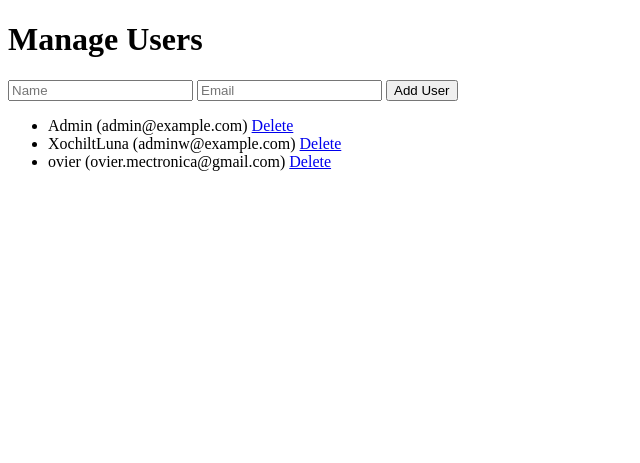
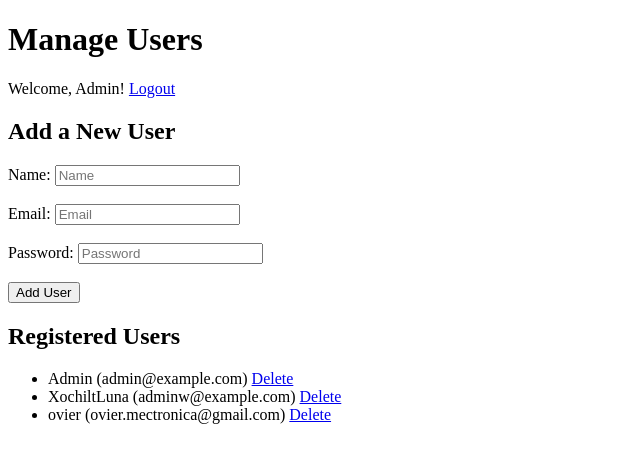
Before and after one commit to ovier-oh/server1.0V, a Flask app: page / in a window 1280 px wide. Shown: the top 463 px of the page, without its empty margins (0-640 px from the left). Run offline with Flask 3, Linux system fonts and the light colour scheme; a user stored in the database is signed in; data comes from the database, SQL or seed files in the repository; both versions use the stored data as it was after the commit.

Commit message:
arreglando bugs y haciendo pruebas

```diff
--- a/server.py
+++ b/server.py
@@ -40,14 +40,23 @@ def index():
 @app.route('/add', methods=['POST'])
 @login_required
 def add_user():
-    if current_user.is_authenticated:
-        name = request.form['name']
-        email = request.form['email']
-        password = generate_password_hash(request.form['password'], method='pbkdf2:sha256')
-        new_user = User(name=name, email=email, password=password)
-        db.session.add(new_user)
-        db.session.commit()
-        flash('User added successfully')
+    name = request.form['name']
+    email = request.form['email']
+
+    # Verificar si el email ya existe
+    existing_user = User.query.filter_by(email=email).first()
+    if existing_user:
+        flash(f'The email {email} is already registered. Please use a different email.')
+        return redirect(url_for('index'))
+
+    # Si el email no existe, se procede a agregar el nuevo usuario
+    password = generate_password_hash(request.form['password'], method='pbkdf2:sha256')
+    new_user = User(name=name, email=email, password=password)
+
+    db.session.add(new_user)
+    db.session.commit()
+    flash('User added successfully!')
+
     return redirect(url_for('index'))
 
 
--- a/templates/index.html
+++ b/templates/index.html
@@ -3,22 +3,50 @@
 <head>
     <meta charset="UTF-8">
     <meta name="viewport" content="width=device-width, initial-scale=1.0">
-    <title>User Management</title>
+    <title>Admin - Manage Users</title>
 </head>
 <body>
     <h1>Manage Users</h1>
+
+    <!-- Bienvenida al administrador -->
+    <p>Welcome, {{ current_user.name }}! <a href="/logout">Logout</a></p>
+
+    <!-- Formulario para agregar nuevos usuarios -->
+    <h2>Add a New User</h2>
     <form action="/add" method="POST">
-        <input type="text" name="name" placeholder="Name" required>
-        <input type="email" name="email" placeholder="Email" required>
+        <label for="name">Name:</label>
+        <input type="text" id="name" name="name" placeholder="Name" required><br><br>
+
+        <label for="email">Email:</label>
+        <input type="email" id="email" name="email" placeholder="Email" required><br><br>
+
+        <label for="password">Password:</label>
+        <input type="password" id="password" name="password" placeholder="Password" required><br><br>
+
         <button type="submit">Add User</button>
     </form>
 
+    <!-- Mostrar lista de usuarios existentes -->
+    <h2>Registered Users</h2>
     <ul>
         {% for user in users %}
-        <li>{{ user.name }} ({{ user.email }})
+        <li>
+            {{ user.name }} ({{ user.email }})
+            <!-- Enlace para eliminar usuarios -->
             <a href="/delete/{{ user.id }}">Delete</a>
         </li>
         {% endfor %}
     </ul>
+
+    <!-- Mensajes de éxito o error -->
+    {% with messages = get_flashed_messages() %}
+        {% if messages %}
+            <ul>
+                {% for message in messages %}
+                    <li>{{ message }}</li>
+                {% endfor %}
+            </ul>
+        {% endif %}
+    {% endwith %}
 </body>
 </html>
```
Also changed, not shown: instance/users.db.
